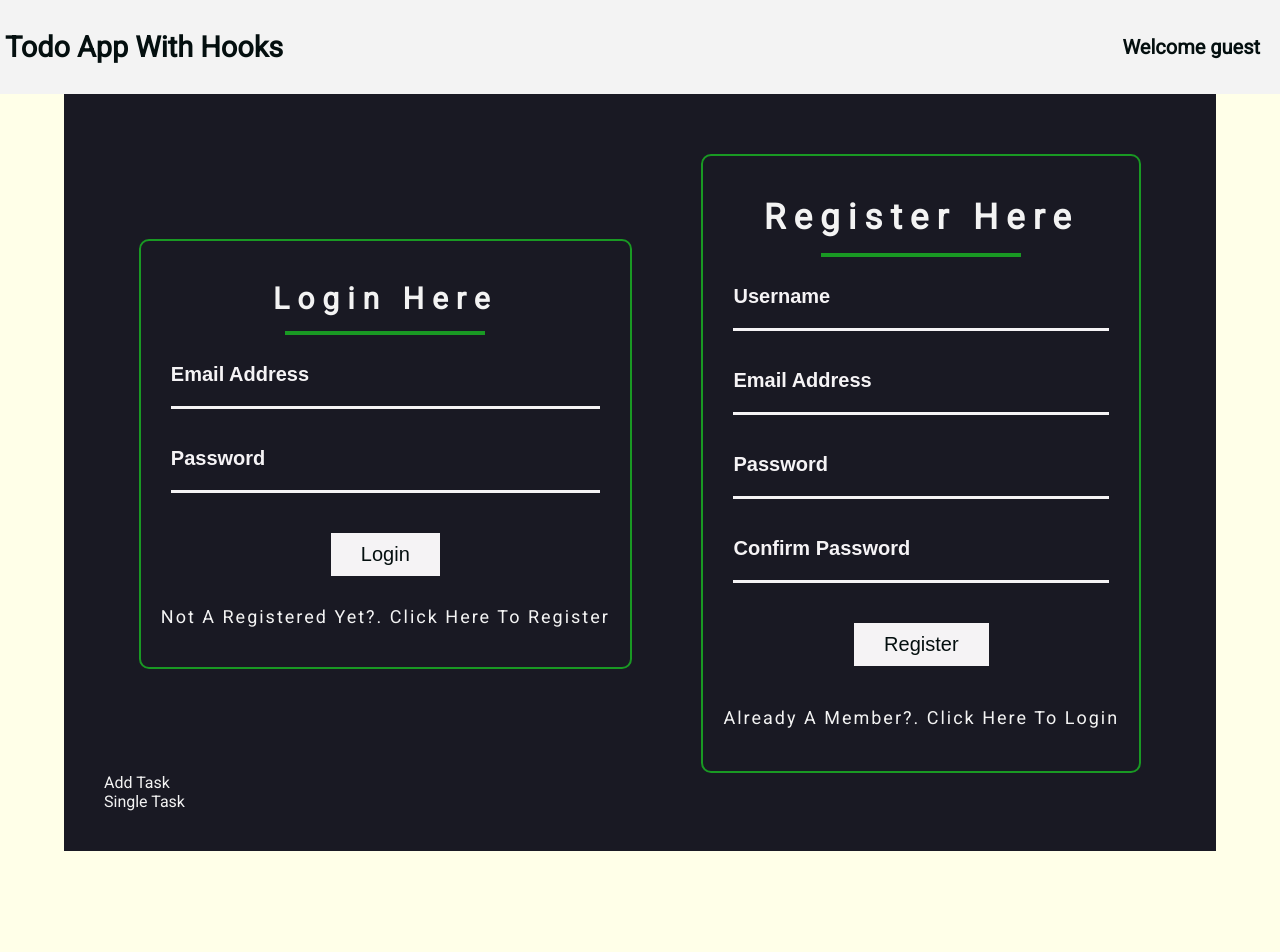
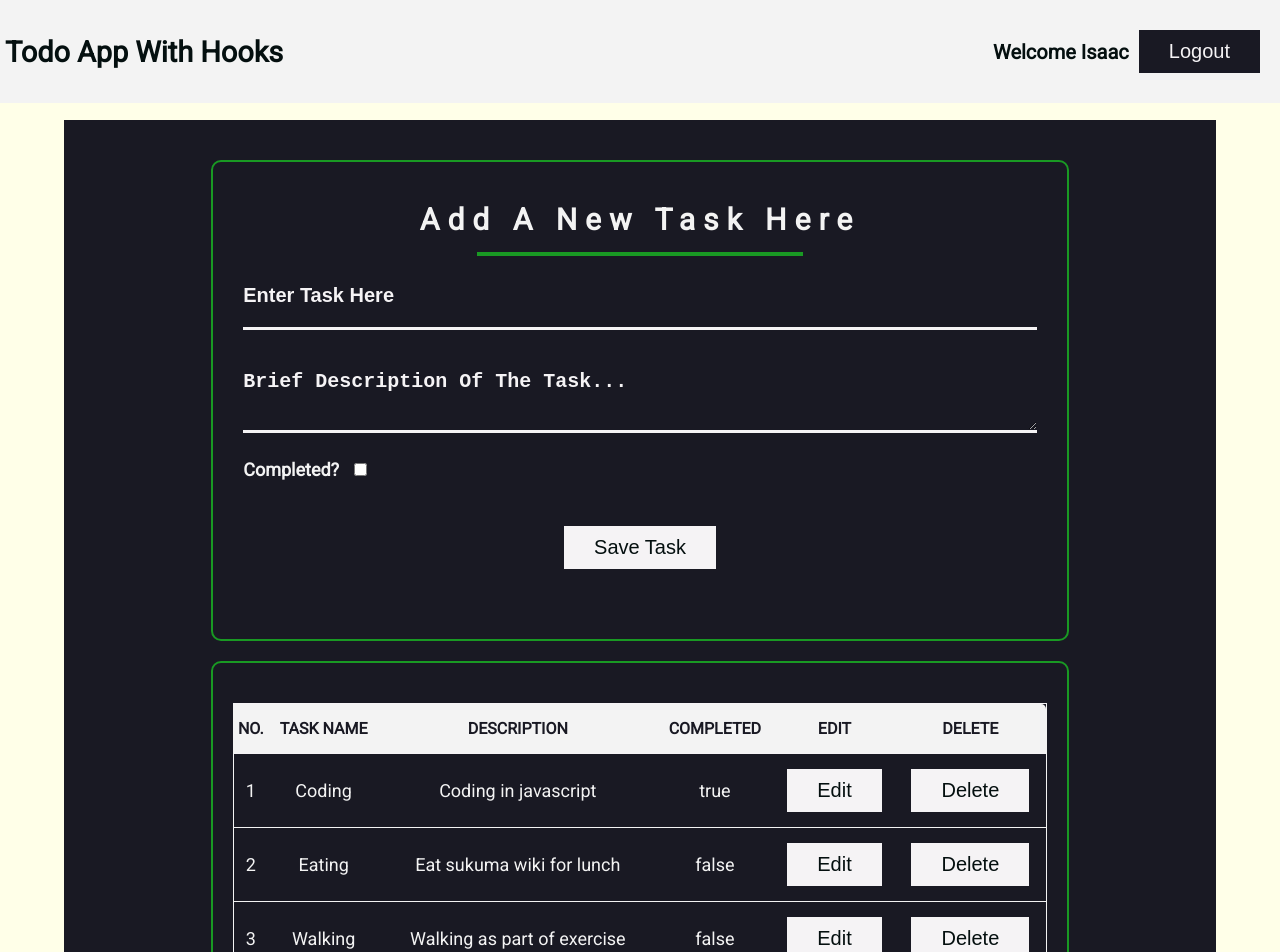
Before and after one commit to Isaacobuya5/taskapp_with_hooks, a React (Create React App) app: page / in a window 1280 px wide. Shown: the top 952 px of the page. Before the commit the page ends 851 px from the top, so only its background shows below. Built offline with nearby package versions, Linux system fonts and the light colour scheme.

Commit message:
store tasks ins state and pass as prop to AddTasks and ListTasks

```diff
--- a/src/App.js
+++ b/src/App.js
@@ -7,11 +7,31 @@ import AddTask from "./components/AddTask";
 import ListTasks from "./components/ListTasks";
 
 
+const defaultTasks = [
+  {
+    name: "Coding",
+    description: "Coding in javascript",
+    completed: true
+  },
+  {
+    name: "Eating",
+    description: "Eat sukuma wiki for lunch",
+    completed: false
+  },
+  {
+    name: "Walking",
+    description: "Walking as part of exercise",
+    completed: false
+  }
+]
 
 function App() {
 
   // user state
-  const [ user, setUser ] = useState('');
+  const [ user, setUser ] = useState('Isaac');
+  // tasks state
+
+  const [tasks, setTasks] = useState(defaultTasks);
   return (
     <React.Fragment>
     <Header user={user} setUser={setUser}/>
@@ -19,9 +39,13 @@ function App() {
     { !user ? <section className="user">
     <Login setUser={setUser}/>
     <Register setUser={setUser}/>
-    </section> : ''}
-    <AddTask />
-    <ListTasks />
+    </section> : (
+    <React.Fragment>
+    <AddTask tasks={tasks} setTasks={setTasks}/>
+    <ListTasks tasks={tasks} />
+    </React.Fragment>
+    )
+  }
     </section>
     </React.Fragment>
   );
--- a/src/components/AddTask.js
+++ b/src/components/AddTask.js
@@ -1,7 +1,86 @@
-import React from 'react';
+import React, { useState, useEffect } from "react";
 
-const AddTask = () => (
-    <div>Add Task</div>
-);
+const AddTask = ({ tasks, setTasks }) => {
+  const [task, setTask] = useState({
+    taskName: "",
+    taskDescription: "",
+  });
 
-export default AddTask
+  // completed state of task
+  const [isComplete, setIsComplete] = useState(false);
+
+  const handleChange = (event) => {
+    event.preventDefault();
+    const { name, value } = event.target;
+    setTask({
+      ...task,
+      [name]: value,
+    });
+  };
+
+  // change status of task
+  const handleCheckBox = (event) => {
+      event.preventDefault();
+    //   const {name, checked} = event.target;
+      setIsComplete(previousValue => !previousValue);
+  }
+
+  const handleSubmit = (event) => {
+    const newTask = {
+        name: taskName,
+        description: taskDescription,
+        completed: isComplete
+    };
+
+    setTasks([
+        ...tasks,
+        newTask
+    ]);
+    // clear input fields after submitting task
+    setTask({
+        ...task,
+        taskName: '',
+        taskDescription: ''
+    });
+
+    // set back completed to false
+    setIsComplete(!isComplete);
+  };
+
+  const { taskName, taskDescription } = task;
+
+  return (
+    <article id="add-task-form">
+      <h3>add a new task here</h3>
+      <div className="divider"></div>
+      <form>
+        <input
+          type="text"
+          name="taskName"
+          id="taskName"
+          value={taskName}
+          onChange={handleChange}
+          placeholder="enter task here"
+        />
+        <textarea
+          name="taskDescription"
+          id="taskDescription"
+          value={taskDescription}
+          onChange={handleChange}
+          placeholder="brief description of the task..."
+        />
+        <span className="input-checkbox">
+          {" "}
+          Completed? <input type="checkbox" name="complete" checked={isComplete} onChange={handleCheckBox}/>
+        </span>
+      </form>
+      <span className="btn">
+        <button type="submit" onClick={handleSubmit}>
+          save task
+        </button>
+      </span>
+    </article>
+  );
+};
+
+export default AddTask;
--- /dev/null
+++ b/src/components/Button.js
@@ -0,0 +1,11 @@
+import React from "react";
+
+const Button = ({value}) => (
+    <button
+    type="submit"
+    style={{ margin: 0, display: "inline-block"}}
+    >{value}
+    </button>
+);
+
+export default Button;
--- a/src/components/ListTasks.js
+++ b/src/components/ListTasks.js
@@ -2,10 +2,26 @@ import React from 'react';
 
 import Task from "./Task";
 
-const ListTasks = () => (
-    <div>
-        <Task />
-    </div>
+const ListTasks = ({ tasks }) => (
+    <section id="display-tasks">
+     <table>
+         <thead>
+             <tr>
+                 <th scope="col">No. </th>
+                 <th scope="col">Task Name</th>
+                 <th scope="col">Description</th>
+                 <th scope="col">Completed</th>
+                 <th scope="col">Edit</th>
+                 <th scope="col">Delete</th>
+                 </tr>
+         </thead>
+         <tbody>
+             {tasks.map((task, index) => (
+                 <Task key={index} task={task} number={index + 1}/>
+             ))}
+         </tbody>
+     </table>
+    </section>
 );
 
 export default ListTasks;
--- a/src/components/Register.js
+++ b/src/components/Register.js
@@ -22,7 +22,6 @@ const Register = ({setUser}) => {
   // submit and change state
   function handleSubmit(event) {
     event.preventDefault();
-    alert(`${username}`)
     setUser(username);
 }
 
--- a/src/components/Task.js
+++ b/src/components/Task.js
@@ -1,7 +1,16 @@
 import React from 'react';
 
-const Task = () => (
-    <div>Single Task</div>
+import Button from "./Button";
+
+const Task = ({task, number}) => (
+    <tr>
+        <td>{number}</td>
+    <td>{task.name}</td>
+<td>{task.description}</td>
+<td>{task.completed.toString()}</td>
+<td className="actions-button"><Button value="Edit" /></td>
+<td className="actions-button"><Button value="Delete" /></td>
+    </tr>
 );
 
 export default Task;
--- a/src/index.css
+++ b/src/index.css
@@ -20,6 +20,9 @@ header {
   font-weight: bold;
   background: #f3f3f3;
   color: #040f0f;
+  position: fixed;
+  z-index: 10;
+  top: 0;
 }
 
 header h3 {
@@ -41,10 +44,13 @@ header .user-text {
   margin: 0 auto;
   padding: 40px;
   background: #191923;
+  margin-top: 120px;
 }
 
 #register-form,
-#login-form {
+#login-form,
+#add-task-form,
+#display-tasks {
   max-width: 50%;
   margin: 0 auto;
   text-align: center;
@@ -57,10 +63,12 @@ header .user-text {
 margin-top: 20px;
 }
 
-#register-form,
-#login-form h3 {
+#register-form h3,
+#login-form h3,
+#add-task-form h3 {
   font-size: 30px;
   letter-spacing: 0.5rem;
+  text-transform: capitalize;
 }
 
 .divider {
@@ -71,13 +79,15 @@ margin-top: 20px;
 }
 
 #register-form form,
-#login-form form {
+#login-form form,
+#add-task-form form {
   display: flex;
   flex-direction: column;
 }
 
 
-form input {
+form input,
+form textarea {
   outline: none;
   border: none;
   background: transparent;
@@ -90,6 +100,14 @@ form input {
   text-align: center;
 }
 
+.input-checkbox {
+  padding: 10px;
+  align-self: flex-start;
+  font-size: 18px;
+  font-weight: 600;
+}
+
+textarea::placeholder,
 input::placeholder {
   text-align: left;
   text-transform: capitalize;
@@ -156,3 +174,80 @@ button:hover {
   color: transparent;
   border: 1px solid #191923;
 }
+
+#add-task-form {
+  max-width: 100%;
+}
+
+#add-task-form .divider {
+width: 40%;
+}
+
+#display-tasks {
+  max-width: 100%;
+  margin-top: 20px;
+  display: flex;
+  justify-content: center;
+  align-items: center;
+  /* display: flex;
+  justify-content: center; */
+}
+
+
+table {
+  flex: 0 0 100%;
+  border-collapse: collapse;
+  border-spacing: 0;
+  text-align: center;
+  font-size: 18px;
+  /* margin: 0 auto; */
+}
+
+thead {
+  /* flex: 0 0 100%; */
+  background: #f3f3f3;
+  color: #191923;
+  font-size: 1rem;
+  text-transform: uppercase;
+  border: 1px solid #f5f3f5;
+  border-top-left-radius: 10px;
+}
+
+table tr {
+  border-right: 1px solid #f3f3f3;
+  border-left: 1px solid #f3f3f3;
+}
+
+thead tr th{
+  flex: 0 0 100px;
+  text-align: center;
+}
+
+
+
+th,
+td {
+text-align: center;
+padding: 15px 0;
+/* padding: 15px 10px; */
+}
+
+
+th:last-child {
+  border-top-right-radius: 5px;
+}
+
+td {
+  border-bottom:1px solid #f3f3f3;
+}
+
+@media screen and (min-width: 992px) {
+  #add-task-form,
+  #display-tasks {
+    max-width: 80%;
+  }
+}
+
+.actions-button {
+
+}
```
